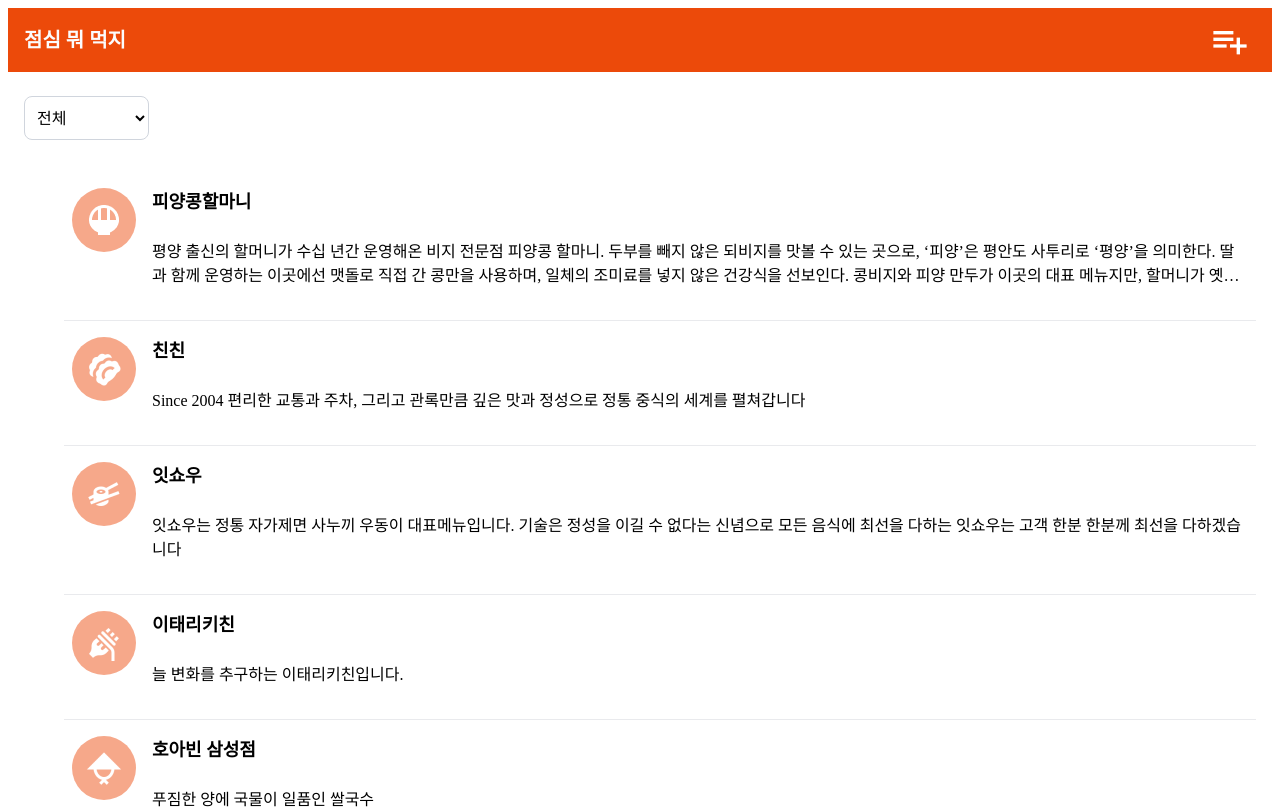
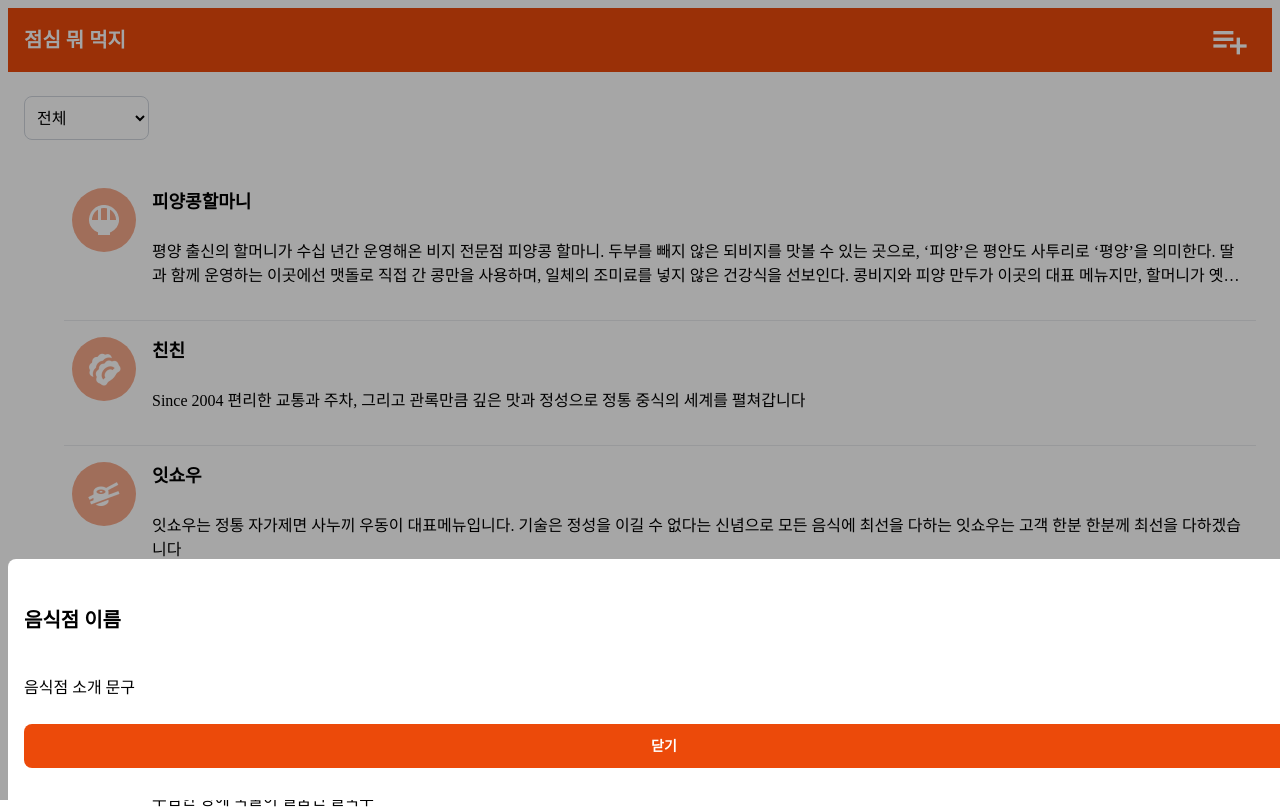
Before and after one commit to woowacourse/self-paced-react, a React (Vite) app: page / in a window 1280 px wide. Shown: the top 809 px of the page. Built offline with nearby package versions, Linux system fonts and the light colour scheme.

Commit message:
feat: BottomModalLayout 작성 및 음식점상세모달 작성

```diff
--- a/src/App.jsx
+++ b/src/App.jsx
@@ -1,4 +1,5 @@
 import "./App.css";
+import BottomModalLayout from "./components/BottomModalLayout/BottomModalLayout";
 import Header from "./components/common/Header/Header";
 import RestaurantListLayout from "./components/RestaurantListLayout/RestaurantListLayout";
 
@@ -9,7 +10,9 @@ function App() {
       <main>
         <RestaurantListLayout />
       </main>
-      <aside></aside>
+      <aside>
+        <BottomModalLayout modalName="restaurantDetail" />
+      </aside>
     </>
   );
 }
--- a/src/components/BottomModalLayout/AddRestaurantModal/AddRestaurantModal.jsx
+++ b/src/components/BottomModalLayout/AddRestaurantModal/AddRestaurantModal.jsx
@@ -0,0 +1,5 @@
+function AddRestaurantModal() {
+  return <></>;
+}
+
+export default AddRestaurantModal;
--- /dev/null
+++ b/src/components/BottomModalLayout/BottomModalLayout.jsx
@@ -0,0 +1,19 @@
+import AddRestaurantModal from "./AddRestaurantModal/AddRestaurantModal";
+import RestaurantDetailModal from "./RestaurantDetailModal/RestaurantDetailModal";
+import styles from "./BottomModalLayout.module.css";
+
+function BottomModalLayout({ modalName }) {
+  return (
+    <>
+      <div className={`${styles.modal} ${styles.open}`}>
+        <div className={styles.backdrop}></div>
+        <div className={styles.container}>
+          {modalName === "restaurantDetail" && <RestaurantDetailModal />}
+          {modalName === "restaurantAdd" && <AddRestaurantModal />}
+        </div>
+      </div>
+    </>
+  );
+}
+
+export default BottomModalLayout;
--- /dev/null
+++ b/src/components/BottomModalLayout/BottomModalLayout.module.css
@@ -0,0 +1,28 @@
+.modal {
+  display: none;
+}
+
+.open {
+  display: block;
+}
+
+.backdrop {
+  position: fixed;
+  top: 0;
+  right: 0;
+  bottom: 0;
+  left: 0;
+
+  background: rgba(0, 0, 0, 0.35);
+}
+
+.container {
+  position: fixed;
+  bottom: 0;
+  width: 100%;
+
+  padding: 32px 16px;
+
+  border-radius: 8px 8px 0px 0px;
+  background: var(--grey-100);
+}
--- /dev/null
+++ b/src/components/BottomModalLayout/RestaurantDetailModal/RestaurantDetailModal.jsx
@@ -0,0 +1,21 @@
+import styles from "./RestaurantDetailModal.module.css";
+
+function RestaurantDetailModal() {
+  return (
+    <>
+      <h2 className={`${styles.title} text-title`}>음식점 이름</h2>
+      <div className={styles.info}>
+        <p className={`${styles.description} text-body`}>음식점 소개 문구</p>
+      </div>
+      <div className={styles.buttonContainer}>
+        <button
+          className={`${styles.button} ${styles.buttonPrimary} text-caption`}
+        >
+          닫기
+        </button>
+      </div>
+    </>
+  );
+}
+
+export default RestaurantDetailModal;
--- /dev/null
+++ b/src/components/BottomModalLayout/RestaurantDetailModal/RestaurantDetailModal.module.css
@@ -0,0 +1,50 @@
+.info {
+  margin-bottom: 24px;
+}
+
+.description {
+  display: -webkit-box;
+  padding-top: 8px;
+  overflow: hidden;
+  text-overflow: ellipsis;
+  -webkit-line-clamp: 2;
+  -webkit-box-orient: vertical;
+}
+
+.title {
+  margin-bottom: 36px;
+}
+
+.buttonContainer {
+  display: flex;
+}
+
+.button {
+  width: 100%;
+  height: 44px;
+
+  margin-right: 16px;
+
+  border: none;
+  border-radius: 8px;
+
+  font-weight: 600;
+  cursor: pointer;
+}
+
+.button:last-child {
+  margin-right: 0;
+}
+
+.buttonSecondary {
+  border: 1px solid var(--grey-300);
+  background: transparent;
+
+  color: var(--grey-300);
+}
+
+.buttonPrimary {
+  background: var(--primary-color);
+
+  color: var(--grey-100);
+}
```
Also changed, not shown: templates/style.css (+6 -6 lines).
